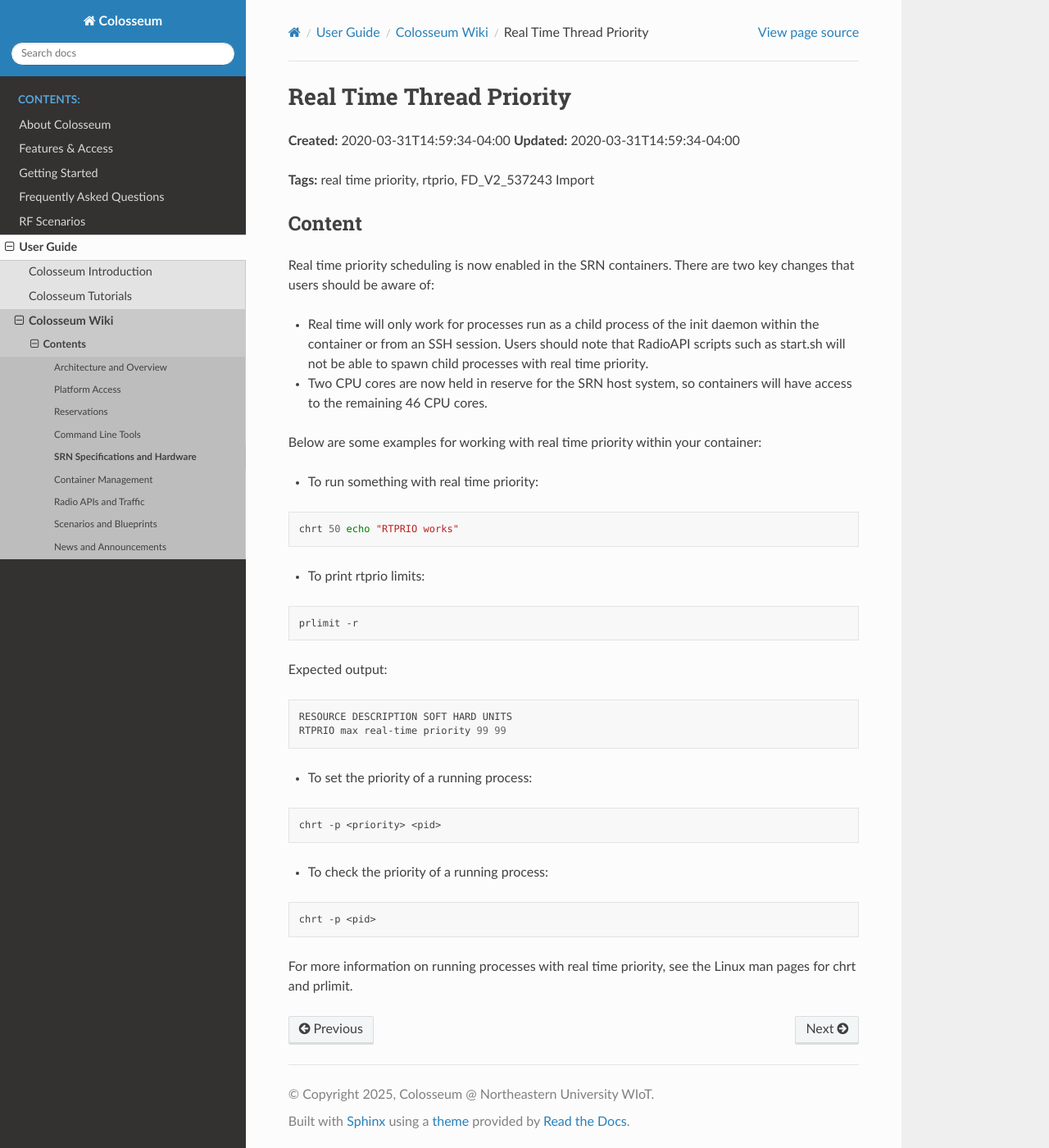
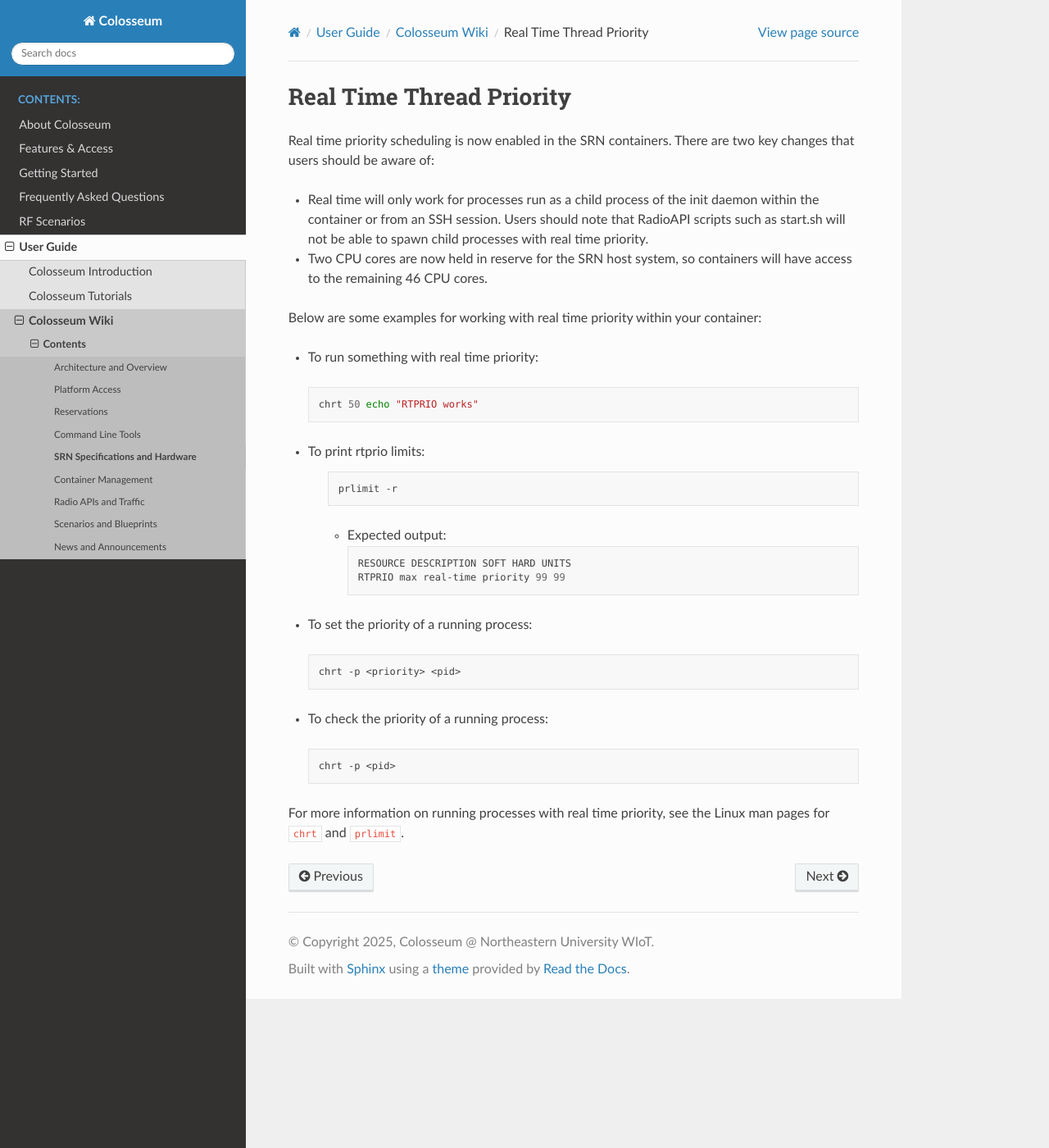
Before and after one commit to colosseum-wiot/user-documentation, a Sphinx documentation site: the page built from docs/source/user_guide/colosseum_wiki/real_time_thread_priority.rst, in a window 1280 px wide and 1400 px high. Shown: the whole window at 82% size. Built offline with Sphinx 7.4.7 and the Read the Docs theme 3.1.0, drawn with Linux system fonts in a browser that asks for light colours; pages that are not in the unit, such as notebooks, are missing from menus.

Commit message:
Colosseum wiki - WIP

```diff
--- a/docs/source/user_guide/colosseum_wiki/real_time_thread_priority.rst
+++ b/docs/source/user_guide/colosseum_wiki/real_time_thread_priority.rst
@@ -1,13 +1,5 @@
 Real Time Thread Priority
 =======================
-
-**Created:** 2020-03-31T14:59:34-04:00
-**Updated:** 2020-03-31T14:59:34-04:00
-
-**Tags:** real time priority, rtprio, FD_V2_537243 Import
-
-Content
--------
 
 Real time priority scheduling is now enabled in the SRN containers. There are two key changes that users should be aware of:
 
@@ -18,33 +10,33 @@ Below are some examples for working with real time priority within your containe
 
 - To run something with real time priority:
 
-.. code-block:: bash
+ .. code-block:: bash
 
     chrt 50 echo "RTPRIO works"
 
 - To print rtprio limits:
 
-.. code-block:: bash
+    .. code-block:: bash
 
-    prlimit -r
+        prlimit -r
 
-Expected output:
+    - Expected output:
 
-.. code-block:: bash
+     .. code-block:: bash
 
-    RESOURCE DESCRIPTION SOFT HARD UNITS
-    RTPRIO max real-time priority 99 99
+        RESOURCE DESCRIPTION SOFT HARD UNITS
+        RTPRIO max real-time priority 99 99
 
 - To set the priority of a running process:
 
-.. code-block:: bash
+ .. code-block:: bash
 
     chrt -p <priority> <pid>
 
 - To check the priority of a running process:
 
-.. code-block:: bash
+ .. code-block:: bash
 
     chrt -p <pid>
 
-For more information on running processes with real time priority, see the Linux man pages for chrt and prlimit.
+For more information on running processes with real time priority, see the Linux man pages for ``chrt`` and ``prlimit``.
```
